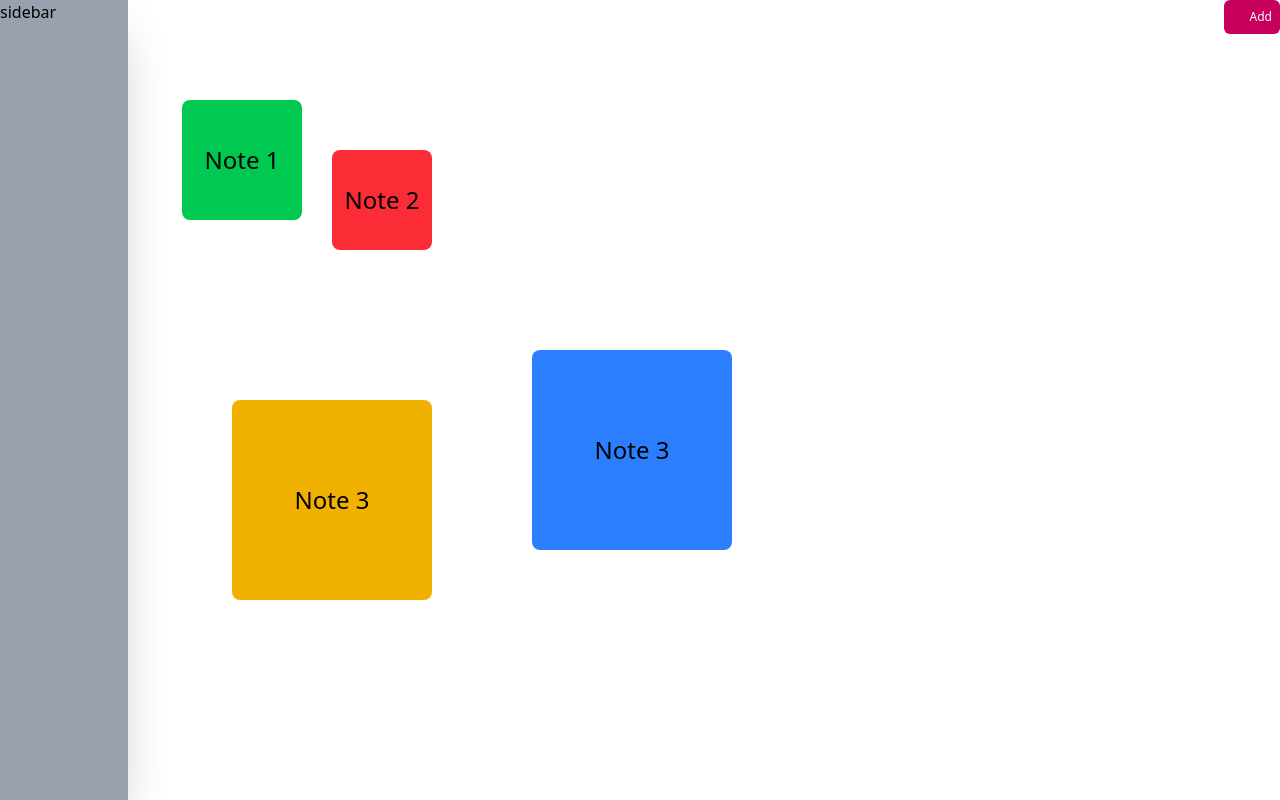
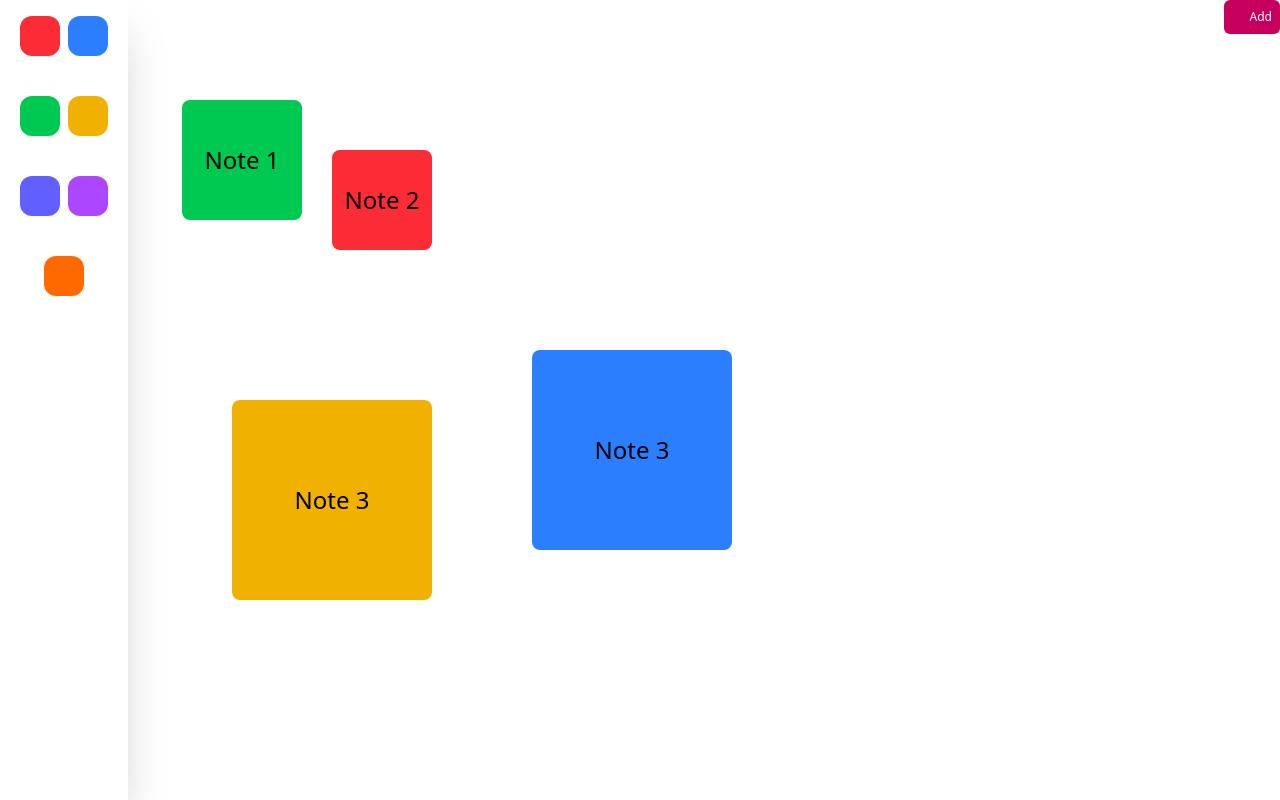
Before and after one commit to imangame2125/advanced-sticky-note, a React (Vite) app: page / in a window 1280 px wide. Built offline with nearby package versions, Linux system fonts and the light colour scheme; some icons are missing.

Commit message:
developing keep on

```diff
--- a/src/App.tsx
+++ b/src/App.tsx
@@ -50,36 +50,10 @@ function App() {
     },
   ]);
   const handleAddStickyNoteClick = () => {
-    // const copy = [...list];
-    // copy.push({
-    //   color: 'red',
-    //   height: 100,
-    //   id: Math.random(),
-    //   positionX: Math.random(),
-    //   positionY: Math.random(),
-    //   title: 'New Note',
-    //   width: 100,
-    //   zIndex: 50,
-    // });
-    // setList(copy);
-
-    const getRandomColor = (): StickyNoteType['color'] => {
-      const colors: StickyNoteType['color'][] = [
-        'red',
-        'orange',
-        'yellow',
-        'green',
-        'blue',
-        'indigo',
-        'purple',
-      ];
-      return colors[Math.floor(Math.random() * colors.length)];
-    };
-
     setList((prev) => [
       ...prev,
       {
-        color: getRandomColor(),
+        color: 'red',
         height: 100,
         width: 100,
         id: Math.random(),
@@ -90,11 +64,21 @@ function App() {
       },
     ]);
   };
-
+  const colors: StickyNoteType['color'][] = [
+    'red',
+    'blue',
+    'green',
+    'yellow',
+    'indigo',
+    'purple',
+    'orange',
+  ];
   return (
     <div className="flex flex-col min-h-screen  relative ">
-      <div className="max-w-32 bg-gray-400 shadow-2xl flex flex-col flex-1 z-50">
-        <Sidebar />
+      <div className="max-w-32 bg-white shadow-2xl flex flex-col flex-1 z-50">
+        <div className="flex gap-4">
+          <Sidebar colors={colors} />
+        </div>
       </div>
       <div>
         {list.map((stickyNote) => {
--- a/src/components/Sidebar.tsx
+++ b/src/components/Sidebar.tsx
@@ -1,5 +1,29 @@
-const Sidebar = () => {
-  return <div>sidebar</div>;
+import type { FC } from 'react';
+import type { StickyNoteType } from '../types';
+
+interface Props {
+  colors: StickyNoteType['color'][];
+}
+const Sidebar: FC<Props> = ({ colors }) => {
+  const backgroundMap: Record<StickyNoteType['color'], string> = {
+    red: 'bg-red-500',
+    blue: 'bg-blue-500',
+    green: 'bg-green-500',
+    yellow: 'bg-yellow-500',
+    indigo: 'bg-indigo-500',
+    purple: 'bg-purple-500',
+    orange: 'bg-orange-500',
+  };
+  return (
+    <div className="flex flex-wrap gap-2 justify-center">
+      {colors.map((color) => (
+        <div
+          key={color}
+          className={`w-10 h-10 rounded-xl my-4 px-2 cursor-grab ${backgroundMap[color]}`}
+        ></div>
+      ))}
+    </div>
+  );
 };
 
 export default Sidebar;
```
